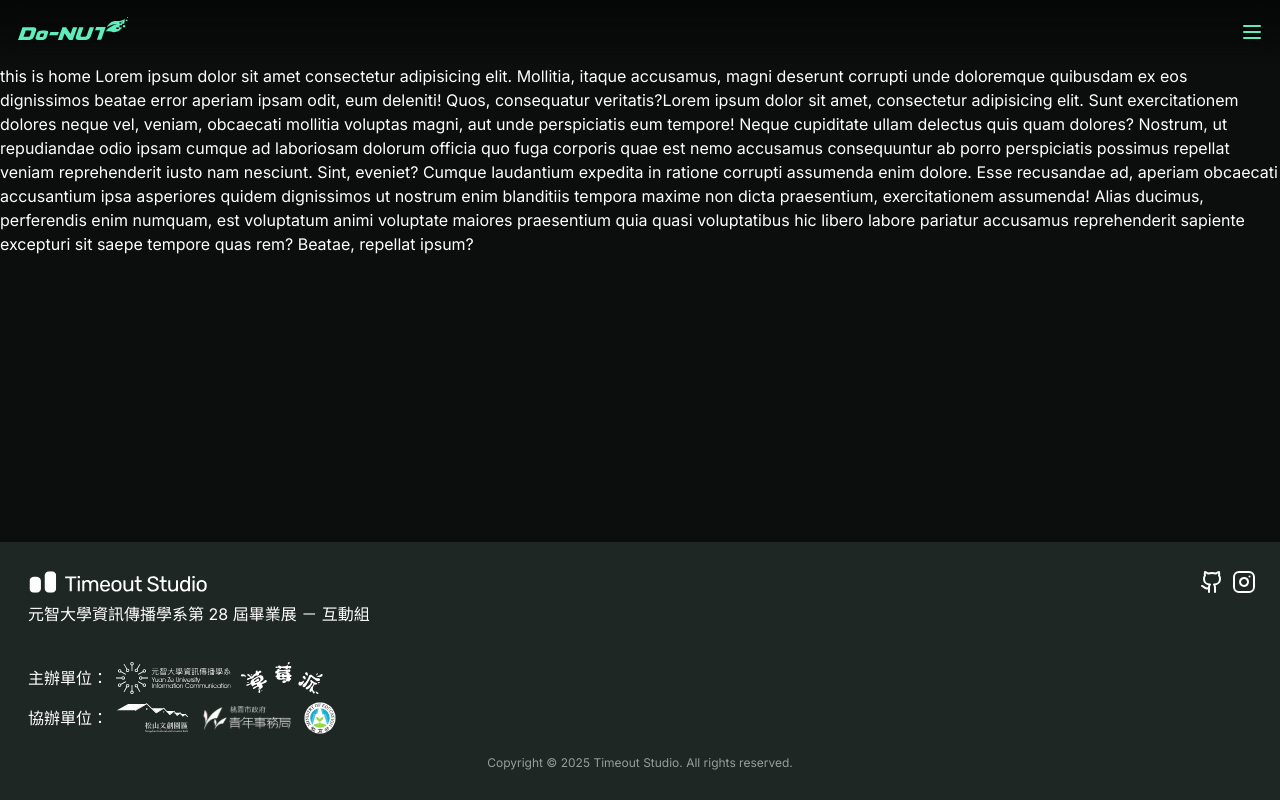
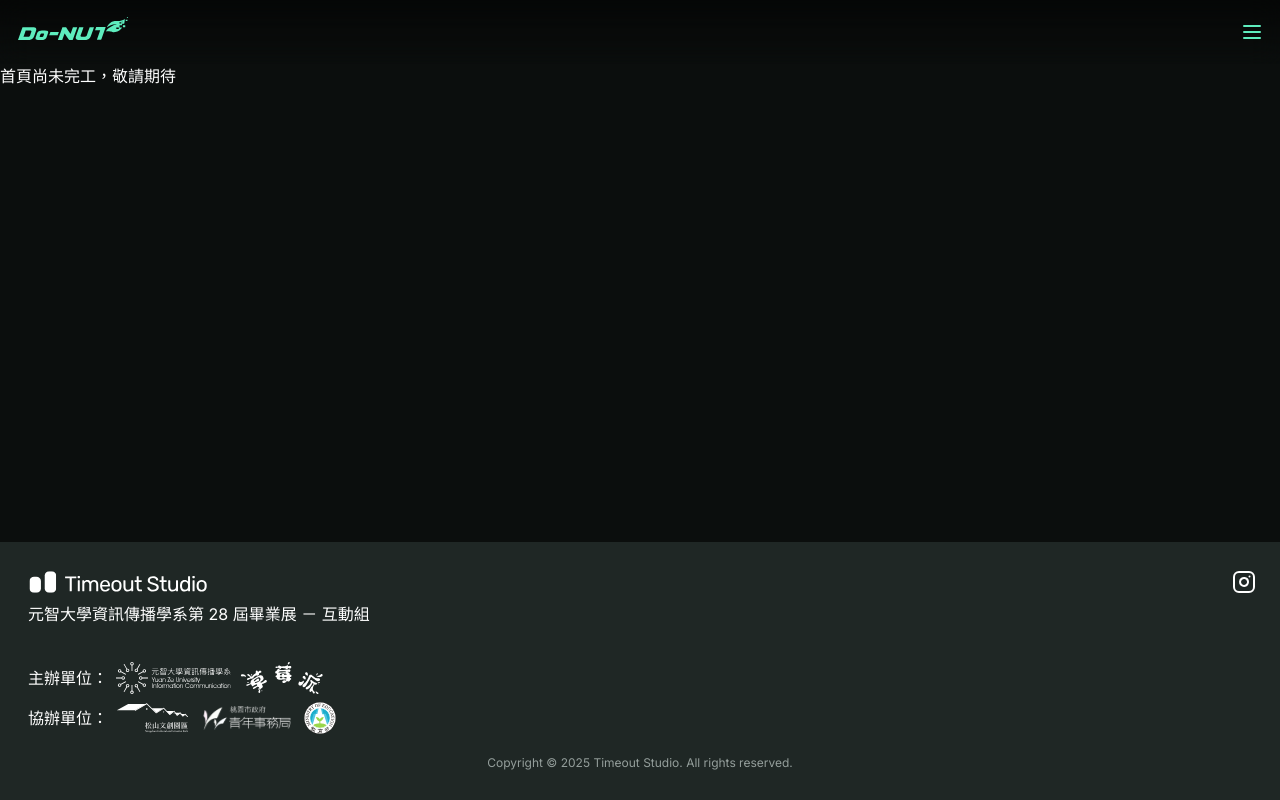
Before and after one commit to Timeout-Studio/donut-fe, a Next.js app: page /home in a window 1280 px wide. Built offline with nearby package versions, Linux system fonts and the light colour scheme.

Commit message:
fix: nav-li-part-remove

```diff
--- a/app/about/page.tsx
+++ b/app/about/page.tsx
@@ -1,3 +1,3 @@
 export default function About() {
-  return <><p>this is about</p></>;
+  return <><p>關於我們尚未完工，敬請期待</p></>;
 }
--- a/app/components/nav.tsx
+++ b/app/components/nav.tsx
@@ -17,7 +17,7 @@ export default function Navbar() {
 
   return (
     <nav className="h-16 nav-gradient flex justify-between items-center p-4 z-50">
-      <a href="">
+      <a href="/home">
         <DonutLogo className="text-donut-prim mb-0.75 ml-0.5" />
       </a>
       {/* Menu Button */}
@@ -40,9 +40,8 @@ export default function Navbar() {
             </button>
           </div>
           <ul className="list-group mt-8 flex flex-col gap-6 items-end text-donut-h2 font-medium">
-            {/* 您的列表項目不變 */}
-            <li className="list-group-item ">
-              <Link href="./home" onClick={() => setIsOpen(false)}>
+            {/* <li className="list-group-item ">
+              <Link href="/home" onClick={() => setIsOpen(false)}>
                 主頁
               </Link>
             </li>
@@ -55,17 +54,17 @@ export default function Navbar() {
               <Link href="./species" onClick={() => setIsOpen(false)}>
                 物種圖鑑
               </Link>
-            </li>
+            </li> */}
             <li className="list-group-item">
-              <Link href="./result" onClick={() => setIsOpen(false)}>
+              <Link href="/result" onClick={() => setIsOpen(false)}>
                 個人成績
               </Link>
             </li>
-            <li className="list-group-item">
+            {/* <li className="list-group-item">
               <Link href="./about" onClick={() => setIsOpen(false)}>
                 關於我們
               </Link>
-            </li>
+            </li> */}
           </ul>
         </div>
         <div
--- a/app/home/page.tsx
+++ b/app/home/page.tsx
@@ -1,6 +1,3 @@
 export default function Home() {
-  return <><p>this is home Lorem ipsum dolor sit amet consectetur adipisicing elit. Mollitia, itaque accusamus, magni deserunt corrupti unde doloremque quibusdam ex eos dignissimos beatae error aperiam ipsam odit, eum deleniti! Quos, consequatur veritatis?Lorem ipsum dolor sit amet, consectetur adipisicing elit. Sunt exercitationem dolores neque vel, veniam, obcaecati mollitia voluptas magni, aut unde perspiciatis eum tempore! Neque cupiditate ullam delectus quis quam dolores?
-  Nostrum, ut repudiandae odio ipsam cumque ad laboriosam dolorum officia quo fuga corporis quae est nemo accusamus consequuntur ab porro perspiciatis possimus repellat veniam reprehenderit iusto nam nesciunt. Sint, eveniet?
-  Cumque laudantium expedita in ratione corrupti assumenda enim dolore. Esse recusandae ad, aperiam obcaecati accusantium ipsa asperiores quidem dignissimos ut nostrum enim blanditiis tempora maxime non dicta praesentium, exercitationem assumenda!
-  Alias ducimus, perferendis enim numquam, est voluptatum animi voluptate maiores praesentium quia quasi voluptatibus hic libero labore pariatur accusamus reprehenderit sapiente excepturi sit saepe tempore quas rem? Beatae, repellat ipsum?</p></>;
+  return <><p>首頁尚未完工，敬請期待</p></>;
 }
--- a/app/layout.tsx
+++ b/app/layout.tsx
@@ -48,9 +48,9 @@ export default function RootLayout({
             <div className="flex justify-between">
               <object data="/TimoutStudioLogo.svg" className="h-8 w-auto" />
               <div className="flex justify-between items-center gap-2">
-                <a href="./">
+                {/* <a href="./">
                   <Github className="h-6 w-auto" />
-                </a>
+                </a> */}
                 <a href="https://www.instagram.com/donut_timeout/">
                   <Instagram className="h-6 w-auto" />
                 </a>
--- a/app/rankings/page.tsx
+++ b/app/rankings/page.tsx
@@ -1,3 +1,3 @@
 export default function Rankings() {
-  return <><p>this is rankings</p></>;
+  return <><p>排行榜尚未完工，敬請期待</p></>;
 }
--- a/app/species/page.tsx
+++ b/app/species/page.tsx
@@ -1,3 +1,3 @@
 export default function Species() {
-  return <><p>this is species</p></>;
+  return <><p>物種圖鑑尚未完工，敬請期待</p></>;
 }
```
